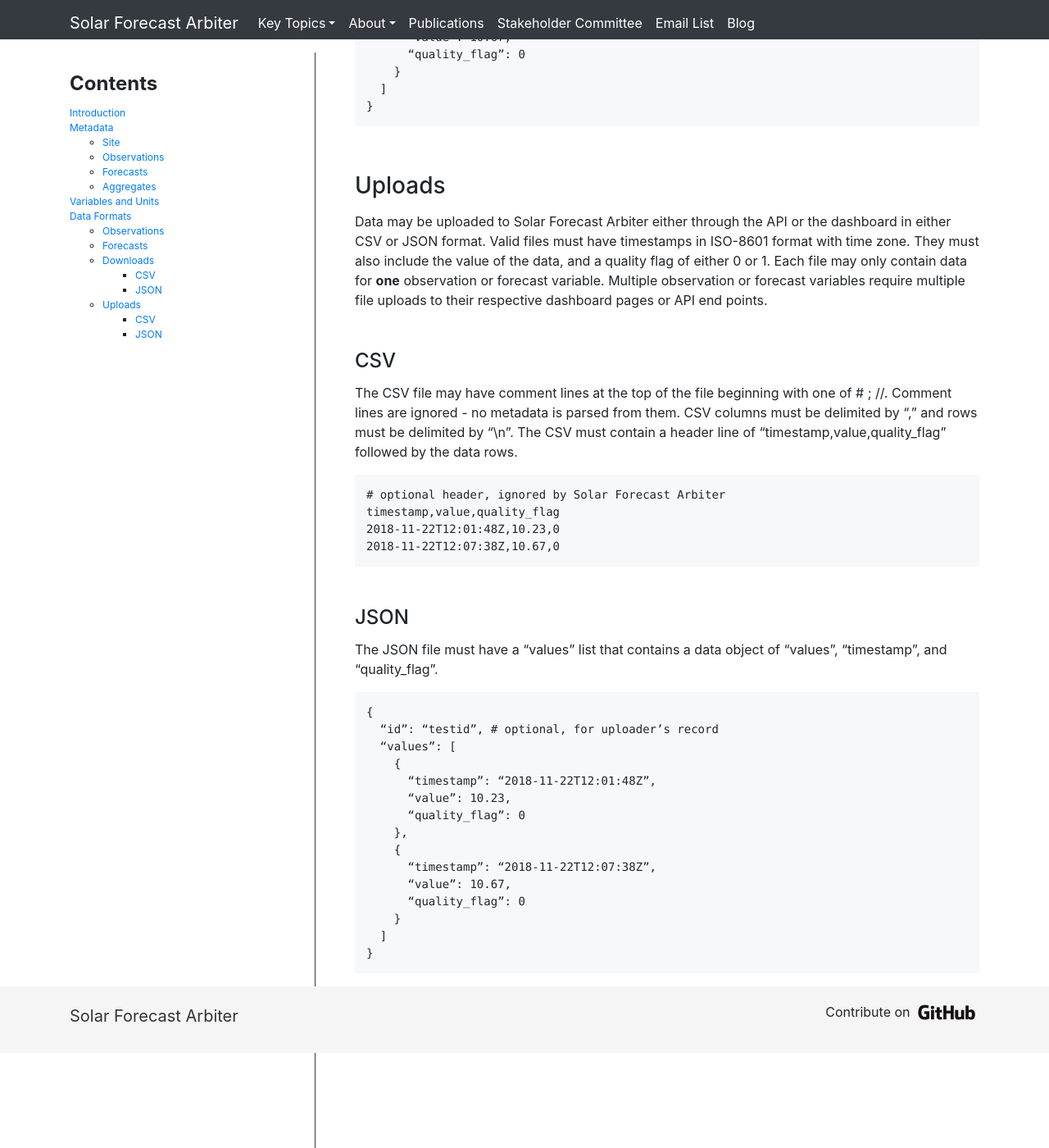
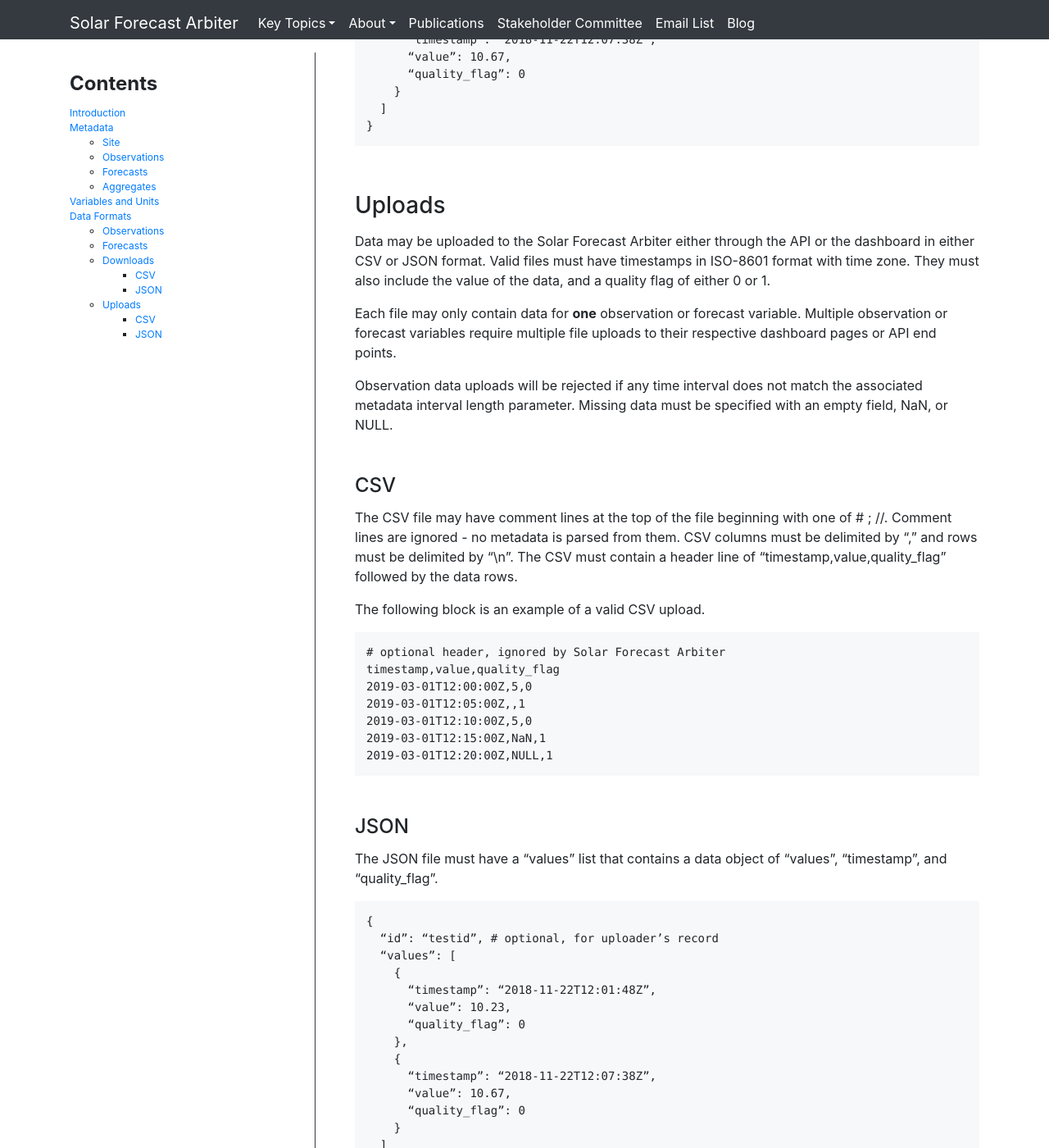
Before and after one commit to SolarArbiter/SolarArbiter.github.io, a Jekyll site: the page built from data_model.md, in a window 1280 px wide and 1400 px high, scrolled down 6974 px. Shown: the whole window at 82% size. Built offline with Jekyll 4.4.1, drawn with Linux system fonts in a browser that asks for light colours; comment, search, counter and statistics services are not loaded; our own code applies the rules of GitHub Pages for plain Markdown files; before the commit the page ends 8258 px from its top, so only the background shows below that; some of the changed text lies outside the part shown.

Commit message:
add missing data upload policy (#58)
* add missing data upload policy

* update to require interval length and allow missing data

* 5 min data example

* fix awkward phrase

````diff
--- a/data_model.md
+++ b/data_model.md
@@ -169,6 +169,8 @@
 -   *Value type* - The type of the data in the observation. Typically
     interval mean or instantaneous, but additional types may be defined
     for events.
+-   *Interval length* - The length of time between consecutive data points,
+    e.g. 5 minutes, 1 hour.
 -   *Interval label* - Indicates if a time labels the beginning or the
     ending of an interval average, or indicates an instantaneous value,
     e.g. beginning, ending, instant
@@ -354,13 +356,18 @@
 ### Uploads
 {: .anchor}
 
-Data may be uploaded to Solar Forecast Arbiter either through the API or
+Data may be uploaded to the Solar Forecast Arbiter either through the API or
 the dashboard in either CSV or JSON format. Valid files must have
 timestamps in ISO-8601 format with time zone. They must also include the
-value of the data, and a quality flag of either 0 or 1. Each file
-may only contain data for **one** observation or forecast variable.
+value of the data, and a quality flag of either 0 or 1.
+
+Each file may only contain data for **one** observation or forecast variable.
 Multiple observation or forecast variables require multiple file
 uploads to their respective dashboard pages or API end points.
+
+Observation data uploads will be rejected if any time interval does not match
+the associated metadata interval length parameter. Missing data must be
+specified with an empty field, NaN, or NULL.
 
 #### CSV
 {: .anchor}
@@ -371,11 +378,16 @@
 delimited by “\n”. The CSV must contain a header line of
 “timestamp,value,quality_flag” followed by the data rows.
 
+The following block is an example of a valid CSV upload.
+
 ```
 # optional header, ignored by Solar Forecast Arbiter
 timestamp,value,quality_flag
-2018-11-22T12:01:48Z,10.23,0
-2018-11-22T12:07:38Z,10.67,0
+2019-03-01T12:00:00Z,5,0
+2019-03-01T12:05:00Z,,1
+2019-03-01T12:10:00Z,5,0
+2019-03-01T12:15:00Z,NaN,1
+2019-03-01T12:20:00Z,NULL,1
 ```
 
 #### JSON
````
Also changed, not shown: other parts of data_model.md (+3 -3 lines).
